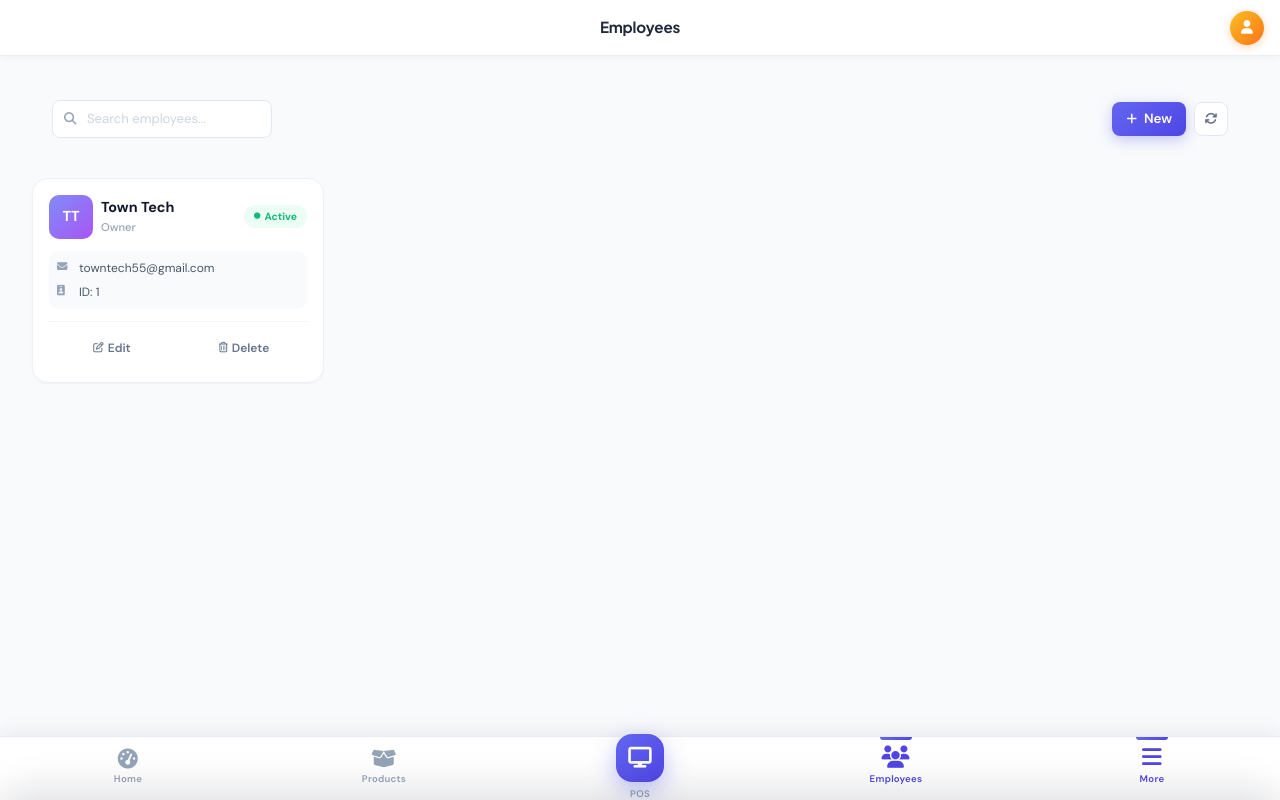
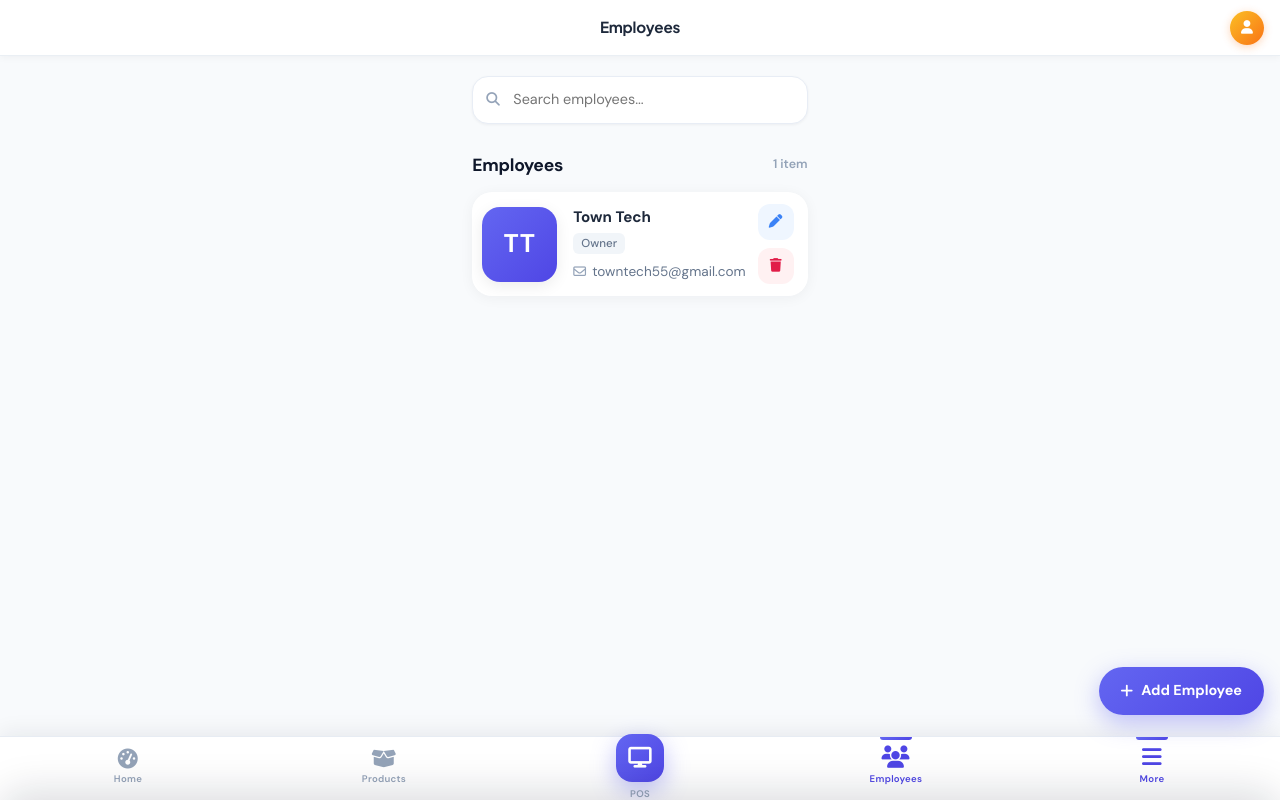
Before and after one commit to TownTechCompany/Billing-System, a FastAPI app: page /employees in a window 1280 px wide. Run offline with FastAPI, Linux system fonts and the light colour scheme; data comes from the database, SQL or seed files in the repository; some libraries are stand-ins or nearby versions.

Commit message:
employee ui changed

```diff
--- a/app/static/css/employee.css
+++ b/app/static/css/employee.css
@@ -1,320 +1,390 @@
-.employees-root {
-    padding: 1.75rem 2rem 1.5rem;
-    height: 100vh;
-    overflow-y: auto;
-    overflow-x: hidden;
+/* ── Employees Page ──────────────────────────────── */
+.employees-page {
+  font-family: 'DM Sans', sans-serif;
+  min-height: 100%;
+  padding: 0 16px 120px;
+  position: relative;
+  max-width: 600px;
+  margin: 0 auto;
+  box-sizing: border-box;
+}
+
+/* ── Toolbar ─────────────────────────────────────── */
+.emp-toolbar {
+  margin: 20px 0 16px;
+}
+
+.emp-search {
+  position: relative;
+  width: 100%;
+}
+.emp-search i {
+  position: absolute;
+  left: 14px;
+  top: 50%;
+  transform: translateY(-50%);
+  color: #94a3b8;
+  font-size: 0.85rem;
+  pointer-events: none;
+}
+.emp-search input {
+  width: 100%;
+  padding: 12px 14px 12px 40px;
+  border: 1.5px solid #e8edf5;
+  border-radius: 16px;
+  font-size: 0.9rem;
+  font-family: inherit;
+  background: #fff;
+  color: #1e293b;
+  outline: none;
+  transition: all .2s;
+  box-shadow: 0 1px 3px rgba(15, 23, 42, .05);
+}
+.emp-search input:focus {
+  border-color: #6366f1;
+  box-shadow: 0 0 0 4px rgba(99, 102, 241, 0.1);
+}
+[data-bs-theme="dark"] .emp-search input {
+  background: #27293d;
+  border-color: #3a3d56;
+  color: #dfe6e9;
+}
+
+/* Section Header */
+.section-header {
+  display: flex;
+  align-items: center;
+  justify-content: space-between;
+  margin: 28px 0 14px;
+}
+.section-title {
+  font-weight: 800;
+  font-size: 1.1rem;
+  color: #0f172a;
+  letter-spacing: -0.3px;
+}
+[data-bs-theme="dark"] .section-title { color: #f1f5f9; }
+.emp-total-label { font-size: 0.78rem; color: #94a3b8; font-weight: 600; }
+
+/* ── Employee List ───────────────────────────────── */
+.employees-grid {
   display: flex;
   flex-direction: column;
-    font-family: 'DM Sans', sans-serif;
+  gap: 12px;
 }
 
-.employees-root::-webkit-scrollbar {
-    width: 5px;
+.emp-card {
+  display: flex;
+  align-items: center;
+  background: #fff;
+  border-radius: 20px;
+  overflow: visible;
+  position: relative;
+  transition: all .25s cubic-bezier(0.34, 1.56, 0.64, 1);
+  box-shadow: 0 2px 14px rgba(15, 23, 42, 0.05);
+  padding: 0;
+  animation: cardIn .35s ease both;
+}
+.emp-card:hover {
+  transform: translateY(-3px) scale(1.01);
+  box-shadow: 0 12px 30px rgba(0,0,0,0.08);
+}
+[data-bs-theme="dark"] .emp-card { background: #27293d; box-shadow: 0 4px 20px rgba(0,0,0,0.2); }
+
+@keyframes cardIn {
+  from { opacity: 0; transform: translateY(12px); }
+  to { opacity: 1; transform: translateY(0); }
 }
 
-.employees-root::-webkit-scrollbar-thumb {
-    background: var(--slate-200);
-    border-radius: 10px;
+/* Image/Avatar */
+.emp-img-wrap {
+  flex-shrink: 0;
+  width: 75px;
+  height: 75px;
+  margin: 10px 0 10px 10px;
+  position: relative;
+  z-index: 2;
+}
+.emp-avatar {
+  width: 75px;
+  height: 75px;
+  border-radius: 18px;
+  box-shadow: 0 4px 15px rgba(0,0,0,0.08);
+  display: flex;
+  align-items: center;
+  justify-content: center;
+  background: linear-gradient(135deg, #6366f1 0%, #4f46e5 100%);
+  color: white;
+  font-size: 1.6rem;
+  font-weight: 700;
+  letter-spacing: 1px;
 }
 
-.employees-header {
+/* Body */
+.emp-body {
+  flex: 1;
+  padding: 14px 12px 14px 16px;
   display: flex;
-    align-items: flex-start;
+  flex-direction: column;
+  gap: 2px;
+  min-width: 0;
+}
+.emp-top-row {
+  display: flex;
+  align-items: center;
   justify-content: space-between;
-    margin-bottom: 1.75rem;
-    gap: 1rem;
-    flex-wrap: wrap;
-    animation: fadeSlideIn .45s var(--ease-out) both;
+  margin-bottom: 2px;
 }
+.emp-name {
+  font-weight: 700;
+  font-size: 0.95rem;
+  color: #1e293b;
+  white-space: nowrap;
+  overflow: hidden;
+  text-overflow: ellipsis;
+}
+[data-bs-theme="dark"] .emp-name { color: #f1f5f9; }
 
-.employees-header-left h1 {
-    font-family: 'Plus Jakarta Sans', sans-serif;
-    font-size: 1.65rem;
-    font-weight: 800;
-    color: var(--slate-900);
-    margin: 0 0 5px;
-    letter-spacing: -0.6px;
+.emp-role-tag {
+  font-size: 0.72rem;
+  color: #64748b;
+  font-weight: 500;
+  background: #f1f5f9;
+  padding: 2px 8px;
+  border-radius: 6px;
+  width: fit-content;
 }
+[data-bs-theme="dark"] .emp-role-tag { background: #1a1a2e; color: #94a3b8; }
 
-.employees-header-left .sub {
-    font-size: 0.8rem;
-    color: var(--slate-400);
-    font-weight: 500;
+.emp-email {
+  font-size: 0.85rem;
+  color: #64748b;
+  margin-top: 6px;
   display: flex;
   align-items: center;
   gap: 6px;
 }
+[data-bs-theme="dark"] .emp-email { color: #94a3b8; }
 
-.sub-dot {
-    width: 6px;
-    height: 6px;
-    border-radius: 50%;
-    background: var(--emerald);
-    flex-shrink: 0;
+/* Actions */
+.emp-actions {
+  display: flex;
+  flex-direction: column;
+  gap: 8px;
+  padding: 12px 14px 12px 0;
 }
+.act-btn {
+  width: 36px;
+  height: 36px;
+  border-radius: 12px;
+  border: none;
+  display: flex;
+  align-items: center;
+  justify-content: center;
+  font-size: 0.85rem;
+  cursor: pointer;
+  transition: all .2s cubic-bezier(0.34, 1.56, 0.64, 1);
+}
+.act-btn.edit { background: #eff6ff; color: #3b82f6; }
+.act-btn.edit:hover { background: #3b82f6; color: #fff; transform: scale(1.1); }
+.act-btn.delete { background: #fff1f2; color: #e11d48; }
+.act-btn.delete:hover { background: #e11d48; color: #fff; transform: scale(1.1); }
 
-.employees-toolbar {
+/* ── FAB Add Button (Matching settings.css & products) ── */
+.fab-add {
+  position: fixed;
+  bottom: calc(85px + env(safe-area-inset-bottom, 0px));
+  right: 16px;
+  z-index: 999;
   display: flex;
   align-items: center;
   gap: 8px;
-    margin-bottom: 24px;
-    flex-wrap: wrap;
-    animation: fadeSlideIn .45s var(--ease-out) .15s both;
+  padding: 13px 22px;
+  background: linear-gradient(135deg, #6366f1 0%, #4f46e5 100%);
+  color: white;
+  border: none;
+  border-radius: 100px;
+  font-family: inherit;
+  font-size: 0.9rem;
+  font-weight: 700;
+  box-shadow: 0 8px 24px rgba(99, 102, 241, 0.4);
+  transition: all .25s cubic-bezier(0.34, 1.56, 0.64, 1);
+  cursor: pointer;
+  white-space: nowrap;
+}
+.fab-add:hover {
+  transform: translateY(-4px) scale(1.05);
+  box-shadow: 0 12px 30px rgba(99, 102, 241, 0.5);
+}
+.fab-add:active { transform: scale(0.95); }
+
+/* Empty State */
+.emp-empty {
+  text-align: center;
+  padding: 60px 20px;
+  background: #fff;
+  border-radius: 20px;
+  border: 1.5px dashed #e2e8f0;
+}
+[data-bs-theme="dark"] .emp-empty { background: #27293d; border-color: #3a3d56; }
+.emp-empty-icon {
+  font-size: 2.2rem;
+  color: #cbd5e1;
+  margin-bottom: 12px;
+}
+.emp-empty h5 { font-weight: 700; color: #475569; margin-bottom: 4px; }
+.emp-empty p { font-size: 0.85rem; color: #94a3b8; }
+[data-bs-theme="dark"] .emp-empty h5 { color: #94a3b8; }
+
+/* Skeletons */
+.skel-card {
+  display: flex;
+  align-items: center;
+  background: #fff;
+  border-radius: 20px;
+  padding: 14px;
+  gap: 14px;
+  margin-bottom: 12px;
+  box-shadow: 0 2px 10px rgba(0,0,0,0.03);
+}
+[data-bs-theme="dark"] .skel-card { background: #27293d; }
+.skel {
+  background: #f1f5f9;
+  border-radius: 10px;
+  position: relative;
+  overflow: hidden;
+}
+[data-bs-theme="dark"] .skel { background: #1e2a3a; }
+.skel::after {
+  content: "";
+  position: absolute;
+  inset: 0;
+  background: linear-gradient(90deg, transparent, rgba(255,255,255,0.1), transparent);
+  animation: skelShimmer 1.5s infinite;
+}
+@keyframes skelShimmer {
+  from { transform: translateX(-100%); }
+  to { transform: translateX(100%); }
 }
 
-/* ════ Employee Grid (Card Layout) ════ */
-.employees-grid {
-    display: grid;
-    grid-template-columns: repeat(auto-fill, minmax(280px, 1fr));
-    gap: 16px;
-    animation: fadeSlideIn .45s var(--ease-out) .2s both;
+/* Modal System */
+#employeeModal .modal-content, #deleteModal .modal-content {
+  border-radius: 24px;
+  border: none;
+  box-shadow: 0 20px 50px rgba(0,0,0,0.15);
+}
+[data-bs-theme="dark"] #employeeModal .modal-content, [data-bs-theme="dark"] #deleteModal .modal-content {
+  background: #27293d;
+}
+.modal-header { border-bottom: 1px solid var(--slate-100); padding: 20px 24px; }
+.modal-footer { border-top: 1px solid var(--slate-100); padding: 16px 24px; }
+[data-bs-theme="dark"] .modal-header, [data-bs-theme="dark"] .modal-footer { border-color: rgba(255,255,255,0.08); }
+
+.modal-title { font-weight: 800; font-size: 1.1rem; color: var(--slate-800); }
+[data-bs-theme="dark"] .modal-title { color: #f1f5f9; }
+
+.btn-modal-cancel {
+  padding: 10px 22px;
+  border-radius: 12px;
+  border: 1.5px solid #e2e8f0;
+  background: transparent;
+  font-size: 0.875rem;
+  font-weight: 600;
+  color: #64748b;
+  cursor: pointer;
+  transition: all .2s;
+}
+.btn-modal-cancel:hover { border-color: #94a3b8; color: #1e293b; }
+[data-bs-theme="dark"] .btn-modal-cancel { border-color: #3a3d56; color: #94a3b8; }
+
+.btn-modal-primary {
+  padding: 10px 24px;
+  border-radius: 12px;
+  border: none;
+  background: linear-gradient(135deg, #6366f1 0%, #4f46e5 100%);
+  color: #fff;
+  font-size: 0.875rem;
+  font-weight: 700;
+  cursor: pointer;
+  transition: all .2s;
+}
+.btn-modal-primary:hover { box-shadow: 0 6px 15px rgba(99, 102, 241, 0.3); transform: translateY(-1px); }
+
+.btn-danger-modal {
+  padding: 10px 24px;
+  border-radius: 12px;
+  border: none;
+  background: #e11d48;
+  color: #fff;
+  font-size: 0.875rem;
+  font-weight: 700;
+  cursor: pointer;
+  transition: all .2s;
+}
+.btn-danger-modal:hover { box-shadow: 0 6px 15px rgba(225, 29, 72, 0.3); transform: translateY(-1px); }
+
+@media (max-width: 480px) {
+  .fab-add { bottom: calc(75px + env(safe-area-inset-bottom, 0px)); right: 12px; padding: 12px 20px; font-size: 0.85rem; }
 }
 
-@media (max-width: 768px) {
-    .employees-grid {
-        grid-template-columns: repeat(auto-fill, minmax(240px, 1fr));
-    }
+.toast-item {
+    padding: 12px 18px;
+    background: #fff;
+    border-radius: 16px;
+    box-shadow: 0 8px 30px rgba(0,0,0,0.12);
+    display: flex;
+    align-items: center;
+    gap: 10px;
+    font-size: 0.9rem;
+    font-weight: 600;
+    color: #1e293b;
+    pointer-events: auto;
+    border-left: 4px solid #10b981;
+    animation: toastIn .3s cubic-bezier(0.34, 1.56, 0.64, 1);
 }
 
-@media (max-width: 576px) {
-    .employees-grid {
-        grid-template-columns: 1fr;
-    }
+.toast-item.error {
+    border-left-color: #ef4444;
 }
 
-/* ════ Employee Card ════ */
-.employee-card {
-    background: var(--white);
-    border: 1px solid var(--slate-150);
-    border-radius: var(--radius-lg);
-    padding: 16px;
-    transition: all .25s var(--ease-out);
-    display: flex;
-    flex-direction: column;
-    gap: 12px;
-    box-shadow: var(--shadow-xs);
+[data-bs-theme="dark"] .toast-item {
+    background: #27293d;
+    color: #f8fafc;
+    box-shadow: 0 8px 30px rgba(0,0,0,0.3);
 }
 
-.employee-card:hover {
-    box-shadow: var(--shadow-md);
-    transform: translateY(-2px);
-    border-color: var(--brand-200);
-}
-
-/* ════ Card Header ════ */
-.card-header-row {
-    display: flex;
-    align-items: center;
-    justify-content: space-between;
-    gap: 8px;
-}
-
-.emp-avatar {
-    width: 44px;
-    height: 44px;
-    border-radius: 10px;
-    background: linear-gradient(135deg, var(--brand-400), var(--purple-500));
+.toast-icon {
     display: flex;
     align-items: center;
     justify-content: center;
-    color: white;
-    font-weight: 700;
-    font-size: 0.9rem;
-    flex-shrink: 0;
+    width: 24px;
+    height: 24px;
+    border-radius: 50%;
+    background: #ecfdf5;
+    color: #10b981;
+    font-size: 0.8rem;
 }
 
-.emp-name-role {
-    display: flex;
-    flex-direction: column;
-    min-width: 0;
-    flex: 1;
+.toast-item.error .toast-icon {
+    background: #fef2f2;
+    color: #ef4444;
 }
 
-.emp-name {
-    font-weight: 700;
-    font-size: 0.9rem;
-    color: var(--slate-900);
-    white-space: nowrap;
-    overflow: hidden;
-    text-overflow: ellipsis;
+[data-bs-theme="dark"] .toast-item .toast-icon {
+    background: rgba(16, 185, 129, 0.15);
 }
 
-.emp-role {
-    font-size: 0.7rem;
-    color: var(--slate-400);
-    font-weight: 500;
+[data-bs-theme="dark"] .toast-item.error .toast-icon {
+    background: rgba(239, 68, 68, 0.15);
 }
 
-.emp-status-badge {
-    display: inline-flex;
-    align-items: center;
-    gap: 4px;
-    padding: 4px 10px;
-    border-radius: 16px;
-    font-size: 0.65rem;
-    font-weight: 700;
-    background: var(--emerald-bg);
-    color: var(--emerald);
-    flex-shrink: 0;
+@keyframes toastIn {
+    from {
+        opacity: 0;
+        transform: translateY(20px) scale(0.9);
     }
-
-.emp-status-badge.inactive {
-    background: var(--slate-100);
-    color: var(--slate-500);
-}
-
-/* ════ Card Meta ════ */
-.card-meta {
-    display: flex;
-    flex-direction: column;
-    gap: 6px;
-    padding: 8px;
-    background: var(--slate-50);
-    border-radius: 10px;
-    font-size: 0.75rem;
-}
-
-.meta-item {
-    display: flex;
-    align-items: center;
-    gap: 8px;
-    color: var(--slate-600);
-}
-
-.meta-item i {
-    font-size: 0.65rem;
-    width: 14px;
-    color: var(--slate-400);
-    flex-shrink: 0;
-}
-
-.meta-value {
-    word-break: break-all;
-    white-space: normal;
-    overflow: hidden;
-    text-overflow: ellipsis;
-    display: -webkit-box;
-    -webkit-line-clamp: 1;
-    -webkit-box-orient: vertical;
-}
-
-/* ════ Card Actions ════ */
-.card-actions {
-    display: flex;
-    gap: 6px;
-    padding-top: 8px;
-    border-top: 1px solid var(--slate-100);
-}
-
-.card-btn {
-    flex: 1;
-    padding: 8px 12px;
-    border: 1px solid transparent;
-    border-radius: 8px;
-    background: transparent;
-    color: var(--slate-500);
-    font-size: 0.75rem;
-    font-weight: 600;
-    cursor: pointer;
-    transition: all .18s var(--ease-out);
-    display: flex;
-    align-items: center;
-    justify-content: center;
-    gap: 4px;
-}
-
-.card-btn:hover {
-    transform: translateY(-1px);
-}
-
-.card-btn.edit:hover {
-    background: var(--blue-50);
-    color: var(--blue-600);
-    border-color: var(--blue-100);
-}
-
-.card-btn.delete:hover {
-    background: var(--rose-bg);
-    color: var(--rose);
-    border-color: #ffe4e6;
-}
-
-.card-btn i {
-    font-size: 0.65rem;
-}
-
-/* ════ Empty State ════ */
-.empty-state {
-    display: flex;
-    flex-direction: column;
-    align-items: center;
-    justify-content: center;
-    min-height: 400px;
-    gap: 16px;
-    color: var(--slate-400);
-    text-align: center;
-}
-
-.empty-icon {
-    font-size: 3rem;
-    opacity: 0.5;
-}
-
-.empty-title {
-    font-family: 'Plus Jakarta Sans', sans-serif;
-    font-weight: 700;
-    font-size: 1.1rem;
-    color: var(--slate-500);
-}
-
-.empty-sub {
-    font-size: 0.85rem;
-    color: var(--slate-400);
-}
-
-/* ════ Responsive ════ */
-@media (max-width: 768px) {
-    .employees-root {
-        padding: 1.25rem 1.5rem;
-    }
-
-    .employees-header-left h1 {
-        font-size: 1.4rem;
-    }
-
-    .employees-toolbar {
-        flex-direction: column;
-        align-items: stretch;
-    }
-
-    .search-box input {
-        width: 100% !important;
+    to {
+        opacity: 1;
+        transform: translateY(0) scale(1);
     }
 }
-
-@media (max-width: 576px) {
-    .employees-header {
-        flex-direction: column;
-        margin-bottom: 1.5rem;
-    }
-
-    .header-btn-group {
-        width: 100%;
-    }
-
-    .btn-add-item {
-        width: 100%;
-    }
-
-    .employees-toolbar {
-        gap: 12px;
-    }
-
-    .employees-grid {
-        gap: 12px;
-    }
-
-    .employee-card {
-        padding: 14px;
-    }
-}
--- a/app/static/js/employees.js
+++ b/app/static/js/employees.js
@@ -59,60 +59,46 @@ function applyFilters() {
 // ── Render Cards ────────────────────────────────────────────────────────────
 function renderCards() {
     const grid = $('#employeesGrid');
-    const empty = $('#emptyState');
+
+    $('#visibleCount').text(`${filteredEmployees.length} item${filteredEmployees.length !== 1 ? 's' : ''}`);
 
     if (filteredEmployees.length === 0) {
-        grid.empty();
-        empty.css('display', 'flex');
+        grid.html(`
+            <div class="emp-empty">
+                <div class="emp-empty-icon"><i class="fa-regular fa-users"></i></div>
+                <h5>No employees found</h5>
+                <p>Add your first employee to get started.</p>
+            </div>
+        `);
         return;
     }
-
-    empty.hide();
 
     grid.html(filteredEmployees.map(emp => {
         const fullName = `${emp.first_name} ${emp.last_name}`;
         const initials = `${emp.first_name[0] || '?'}${emp.last_name[0] || '?'}`.toUpperCase();
         const role = emp.customer_type || 'Admin';
-        const statusClass = emp.is_active ? '' : 'inactive';
-        const statusText = emp.is_active ? 'Active' : 'Inactive';
 
         return `
-            <div class="employee-card">
-                <div class="card-header-row">
+        <div class="emp-card" data-id="${emp.id}">
+            <div class="emp-img-wrap">
                 <div class="emp-avatar">${initials}</div>
-                    <div class="emp-name-role">
-                        <div class="emp-name">${esc(fullName)}</div>
-                        <div class="emp-role">${esc(role)}</div>
             </div>
-                    <span class="emp-status-badge ${statusClass}">
-                        <i class="fa-solid fa-circle" style="font-size:0.4rem;"></i>
-                        ${statusText}
-                    </span>
+            <div class="emp-body">
+                <div class="emp-top-row">
+                    <span class="emp-name">${esc(fullName)}</span>
                 </div>
-
-                <div class="card-meta">
-                    <div class="meta-item">
-                        <i class="fa-solid fa-envelope"></i>
-                        <span class="meta-value">${esc(emp.email)}</span>
+                <span class="emp-role-tag">${esc(role)}</span>
+                <div class="emp-email">
+                    <i class="fa-regular fa-envelope" style="font-size: 0.8rem; color: #94a3b8;"></i>
+                    ${esc(emp.email)}
                 </div>
-                    <div class="meta-item">
-                        <i class="fa-solid fa-id-badge"></i>
-                        <span class="meta-value">ID: ${emp.id}</span>
             </div>
-                    ${emp.phone ? `
-                    <div class="meta-item">
-                        <i class="fa-solid fa-phone"></i>
-                        <span class="meta-value">${esc(emp.phone)}</span>
-                    </div>
-                    ` : ''}
-                </div>
-
-                <div class="card-actions">
-                    <button class="card-btn edit" title="Edit" onclick="openEditModal(${emp.id}, '${esc(emp.first_name)}', '${esc(emp.last_name)}', '${esc(emp.email)}', '${esc(emp.customer_type || '')}')">
-                        <i class="fa-regular fa-pen-to-square"></i> Edit
+            <div class="emp-actions">
+                <button class="act-btn edit" title="Edit" onclick="openEditModal(${emp.id}, '${esc(emp.first_name)}', '${esc(emp.last_name)}', '${esc(emp.email)}', '${esc(emp.customer_type || '')}')">
+                    <i class="fa-solid fa-pen"></i>
                 </button>
-                    <button class="card-btn delete" title="Delete" onclick="openDeleteModal(${emp.id}, '${esc(fullName)}')">
-                        <i class="fa-regular fa-trash-can"></i> Delete
+                <button class="act-btn delete" title="Delete" onclick="openDeleteModal(${emp.id}, '${esc(fullName)}')">
+                    <i class="fa-solid fa-trash"></i>
                 </button>
             </div>
         </div>
--- a/app/templates/employee.html
+++ b/app/templates/employee.html
@@ -6,34 +6,46 @@
 {% endblock %}
 
 {% block content %}
-<main class="chat-main w-100 employees-root">
+<div class="employees-page">
 
-    <div class="employees-toolbar">
-        <div class="search-box">
+    <div class="emp-toolbar">
+        <div class="emp-search">
             <i class="fa-solid fa-magnifying-glass"></i>
-            <input type="text" id="searchInput" placeholder="Search employees...">
-        </div>
-        <div style="margin-left:auto;display:flex;gap:8px;">
-            <button class="btn-add-item sm" onclick="openAddModal()" style="padding: 7px 14px;">
-                <i class="fa-solid fa-plus"></i> New
-            </button>
-            <button class="toolbar-icon-btn" title="Refresh" onclick="loadEmployees()">
-                <i class="fa-solid fa-arrows-rotate"></i>
-            </button>
+            <input type="text" id="searchInput" placeholder="Search employees..." autocomplete="off">
         </div>
     </div>
 
-    <div class="employees-grid" id="employeesGrid">
-        <!-- Cards filled by JS -->
+    <div class="section-header">
+        <span class="section-title">Employees</span>
+        <span class="emp-total-label" id="visibleCount">0 items</span>
     </div>
 
-    <div id="emptyState" class="empty-state" style="display:none">
-        <div class="empty-icon"><i class="fa-regular fa-users"></i></div>
-        <div class="empty-title">No employees found</div>
-        <div class="empty-sub">Add your first employee to get started</div>
+    <div class="employees-grid" id="employeesGrid">
+        <!-- Skeletons while loading -->
+        <div class="skel-card">
+            <div class="skel" style="width:75px;height:75px;border-radius:18px;flex-shrink:0;"></div>
+            <div style="flex:1;display:flex;flex-direction:column;gap:9px;">
+                <div class="skel" style="height:14px;width:58%;"></div>
+                <div class="skel" style="height:11px;width:35%;"></div>
+                <div class="skel" style="height:14px;width:42%;margin-top:4px;border-radius:8px;"></div>
+            </div>
+        </div>
+        <div class="skel-card">
+            <div class="skel" style="width:75px;height:75px;border-radius:18px;flex-shrink:0;"></div>
+            <div style="flex:1;display:flex;flex-direction:column;gap:9px;">
+                <div class="skel" style="height:14px;width:52%;"></div>
+                <div class="skel" style="height:11px;width:40%;"></div>
+                <div class="skel" style="height:14px;width:48%;margin-top:4px;border-radius:8px;"></div>
+            </div>
+        </div>
     </div>
 
-</main>
+</div>
+
+<!-- FAB: Add Employee -->
+<button class="fab-add" onclick="openAddModal()">
+    <i class="fas fa-plus"></i> Add Employee
+</button>
 
 <!-- Add/Edit Modal -->
 <div class="modal fade" id="employeeModal" tabindex="-1">
@@ -46,23 +58,23 @@
             <div class="modal-body">
                 <input type="hidden" id="editId">
                 <div class="mb-3">
-                    <label class="form-label">First Name *</label>
+                    <label class="form-label fw-semibold" style="font-size:.82rem;color:#475569;">First Name <span class="text-danger">*</span></label>
                     <input type="text" id="fFirstName" class="form-control" placeholder="e.g. John">
                 </div>
                 <div class="mb-3">
-                    <label class="form-label">Last Name *</label>
+                    <label class="form-label fw-semibold" style="font-size:.82rem;color:#475569;">Last Name <span class="text-danger">*</span></label>
                     <input type="text" id="fLastName" class="form-control" placeholder="e.g. Doe">
                 </div>
                 <div class="mb-3">
-                    <label class="form-label">Email *</label>
+                    <label class="form-label fw-semibold" style="font-size:.82rem;color:#475569;">Email <span class="text-danger">*</span></label>
                     <input type="email" id="fEmail" class="form-control" placeholder="john@example.com">
                 </div>
                 <div class="mb-3" id="passwordField">
-                    <label class="form-label">Password *</label>
+                    <label class="form-label fw-semibold" style="font-size:.82rem;color:#475569;">Password <span class="text-danger">*</span></label>
                     <input type="password" id="fPassword" class="form-control" placeholder="••••••••">
                 </div>
                 <div class="mb-3">
-                    <label class="form-label">Role *</label>
+                    <label class="form-label fw-semibold" style="font-size:.82rem;color:#475569;">Role <span class="text-danger">*</span></label>
                     <select id="fRole" class="form-control">
                         <option value="">Select role</option>
                         <option value="Owner">Owner</option>
@@ -87,7 +99,7 @@
                 <button type="button" class="btn-close" data-bs-dismiss="modal"></button>
             </div>
             <div class="modal-body">
-                <p style="font-size:0.85rem;color:var(--slate-500);margin:0;" id="deleteDesc"></p>
+                <p style="font-size:.83rem;color:#64748b;margin:0;" id="deleteDesc"></p>
             </div>
             <div class="modal-footer">
                 <button class="btn-modal-cancel" data-bs-dismiss="modal">Cancel</button>
```
Lines whose indentation alone changed are shown as unchanged.
